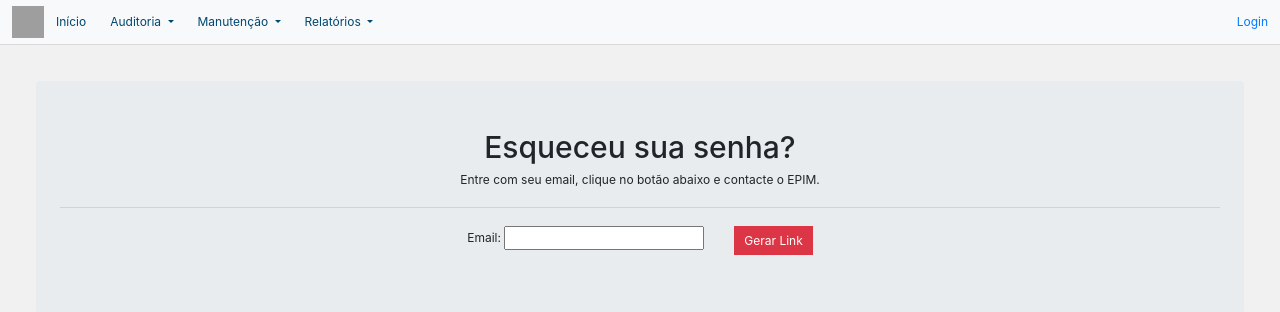
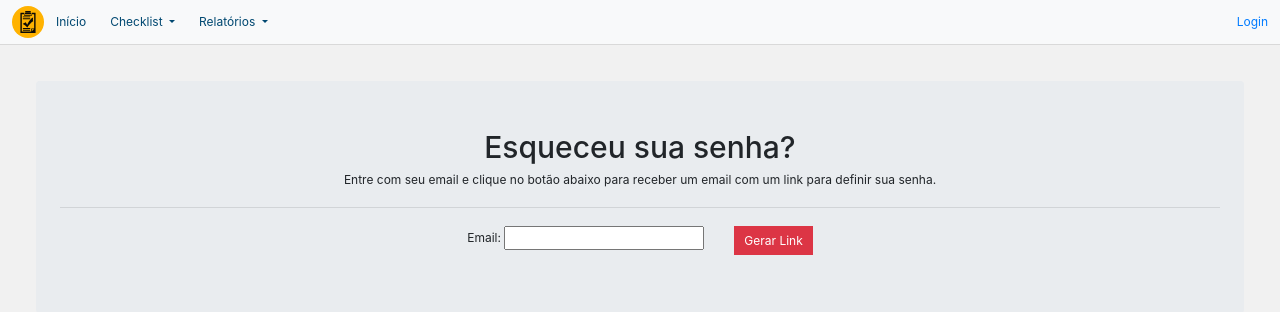
Before and after one commit to frosseto/checklist, a Django app: page /accounts/password_reset/ in a window 1280 px wide. Shown: the top 312 px of the page. Run offline with Django 3.2, Linux system fonts and the light colour scheme; some libraries are stand-ins or nearby versions; grey boxes are pictures that could not be loaded.

Commit message:
atualizacao do layout

```diff
--- a/templates/_partials/header.html
+++ b/templates/_partials/header.html
@@ -2,22 +2,18 @@
 {% load custom_tags %}
 
 <nav class="navbar navbar-expand-md navbar-light bg-light sticky-top text-dark">
-    <img src="{% static 'img/logo.svg' %}"  width="32" height="32" class="d-inline-block align-top" alt="" loading="lazy">
+    <img src="{% static 'img/logo_checklist.svg' %}"  width="32" height="32" class="d-inline-block align-top" alt="" loading="lazy">
     <a class="nav-link" href="/">Início <span class="sr-only">(current)</span></a>
     <div class="nav-item dropdown">
           <a class="nav-link dropdown-toggle" href="#" role="button" data-toggle="dropdown" aria-haspopup="true" aria-expanded="false">
-            Auditoria
+            Checklist
           </a>
           <div class="dropdown-menu rounded-0">
-            <a class="dropdown-item" href="\checklist">Ordens</a>
-            <!-- <a class="dropdown-item" href="\sar">Rotas</a> -->
+            <a class="dropdown-item" href="\checklist">Pesquisar LVs preenchidas</a>
+            <a class="dropdown-item" href="\checklist">Preencher nova LV</a>
           </div>
     </div>
-    <div class="nav-item dropdown">
-      <a class="nav-link dropdown-toggle" href="#" role="button" data-toggle="dropdown" aria-haspopup="true" aria-expanded="false">
-        Manutenção
-      </a>
-    </div>
+
 
     <div class="nav-item dropdown">
       <a class="nav-link dropdown-toggle" href="#" role="button" data-toggle="dropdown" aria-haspopup="true" aria-expanded="false">
--- a/templates/registration/password_reset_form.html
+++ b/templates/registration/password_reset_form.html
@@ -7,7 +7,7 @@
 
 <div class="jumbotron text-center m-5">
   <h1>Esqueceu sua senha?</h1>
-  <p>Entre com seu email, clique no botão abaixo e contacte o EPIM.</p>
+  <p>Entre com seu email e clique no botão abaixo para receber um email com um link para definir sua senha.</p>
   <hr class="my-4">
   <form method="POST">
     {% csrf_token %}
```
Also changed, not shown: checklist/settings.py (+10 -0 lines), static/img/logo_checklist.svg (added).
